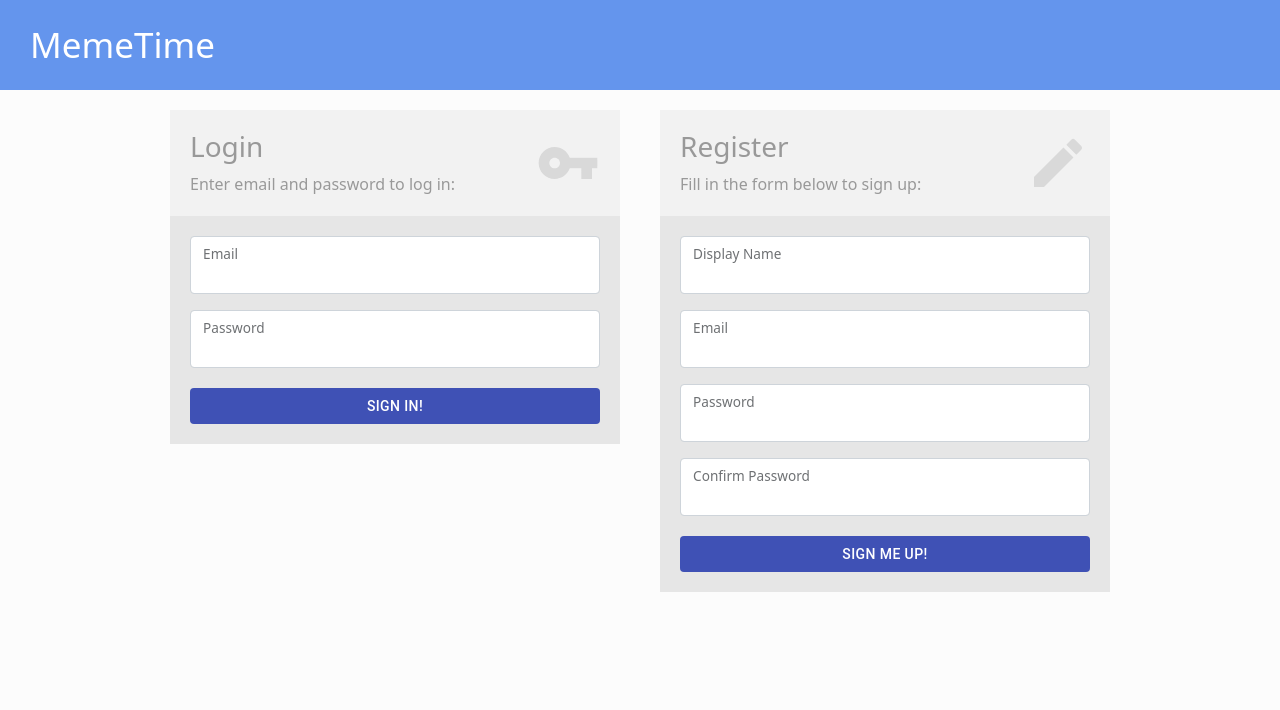
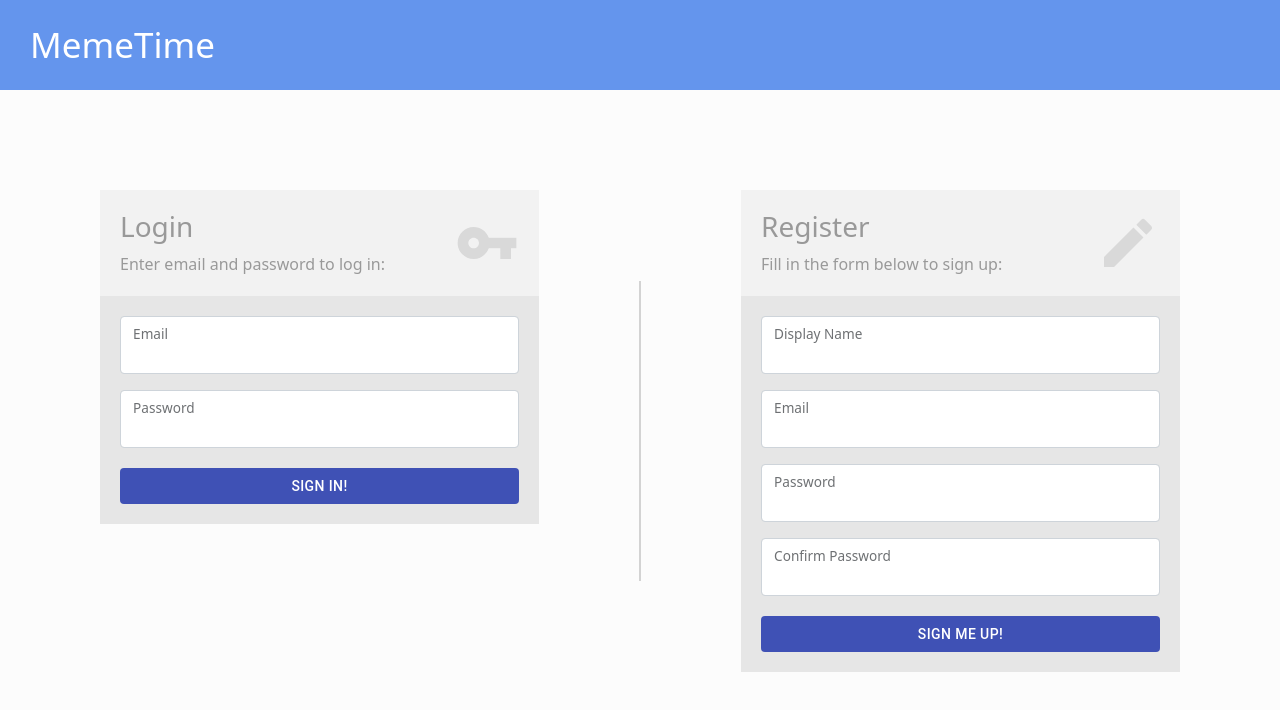
Before and after one commit to jzheng1998/MemeTime, a React (Create React App) app: page /login in a window 1280 px wide. Shown: the top 710 px of the page. Built offline with nearby package versions, Linux system fonts and the light colour scheme; no server answers.

Commit message:
Finish styling up login page

```diff
--- a/src/App.js
+++ b/src/App.js
@@ -71,7 +71,6 @@ function App() {
     <div className="App">
       <Router>
         <Header loggedIn={loggedIn} />
-        <div className="mainContainer">
         <Route exact path="/">
           {loggedIn ? <HomePage /> : <Redirect to="/login" />}
         </Route>
@@ -82,7 +81,6 @@ function App() {
             <LoginPage loginFn={loginFn} registerFn={registerFn} />
           )}
         </Route>
-        </div>
       </Router>
     </div>
   );
--- a/src/containers/LoginPage.js
+++ b/src/containers/LoginPage.js
@@ -1,11 +1,14 @@
 import React from "react";
 import LoginForm from "../components/LoginForm";
 import RegisterForm from "../components/RegisterForm";
+
+import "../style/LoginPage.css";
 
 function LoginPage({ loginFn, registerFn }) {
   return (
     <div className="pageContainer">
       <LoginForm loginFn={loginFn} />
+      <div className="separator"></div>
       <RegisterForm registerFn={registerFn} />
     </div>
   );
--- a/src/style/App.css
+++ b/src/style/App.css
@@ -3,14 +3,5 @@ html {
 }
 
 .App {
-  align-items: center;
   background-color: #fcfcfc;
-  display: flex;
-  flex-direction: column;
-  justify-content: center;
 }
-
-.mainContainer {
-  margin: 0 auto;
-  max-width: 1080px;
-}
--- a/src/style/HomePage.css
+++ b/src/style/HomePage.css
@@ -1,3 +1,2 @@
 .homeContainer {
-  background: #f2f2f2;
 }
--- a/src/style/LoginPage.css
+++ b/src/style/LoginPage.css
@@ -1,12 +1,19 @@
 .pageContainer {
   display: flex;
   flex-direction: row;
+  justify-content: center;
+}
+
+.separator {
+  border-left: solid lightgrey 2px;
+  height: 300px;
+  margin: auto 0;
 }
 
 .formContainer {
   display: flex;
   flex-direction: column;
-  margin: 20px;
+  margin: 100px 100px;
   width: 450px;
 }
 
```
Lines whose indentation alone changed are shown as unchanged.
